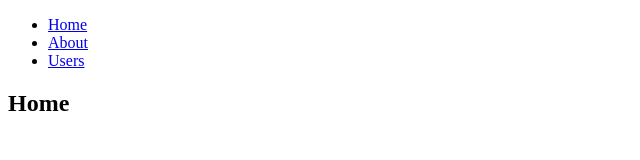
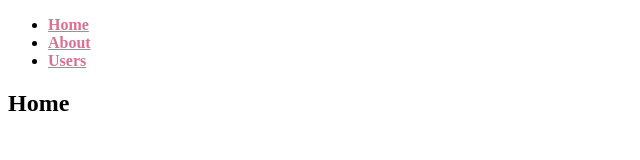
Before and after one commit to amalv/react-universal, a React app: page / in a window 1280 px wide. Shown: the top 160 px of the page, without its empty margins (0-640 px from the left). Built offline with nearby package versions, Linux system fonts and the light colour scheme.

Commit message:
Add styled-components (#9)

```diff
--- a/package.json
+++ b/package.json
@@ -1,6 +1,6 @@
 {
   "name": "react-universal",
-  "version": "0.2.0",
+  "version": "0.3.0",
   "description": "",
   "main": "webpack.config.js",
   "scripts": {
@@ -21,7 +21,8 @@
     "express": "^4.16.4",
     "react": "^16.0.0",
     "react-dom": "^16.0.0",
-    "react-router-dom": "^4.3.1"
+    "react-router-dom": "^4.3.1",
+    "styled-components": "^4.1.3"
   },
   "devDependencies": {
     "@babel/core": "^7.2.2",
@@ -33,6 +34,7 @@
     "@react-mock/state": "^0.1.7",
     "babel-eslint": "^10.0.1",
     "babel-loader": "^8.0.4",
+    "babel-plugin-styled-components": "^1.10.0",
     "bundlesize": "^0.17.0",
     "clean-webpack-plugin": "^1.0.1",
     "compression-webpack-plugin": "^2.0.0",
--- a/src/components/App.js
+++ b/src/components/App.js
@@ -1,5 +1,11 @@
 import React from 'react';
 import { Route, Link } from 'react-router-dom';
+import styled from 'styled-components';
+
+const StyledLink = styled(Link)`
+  color: palevioletred;
+  font-weight: bold;
+`;
 
 const Index = () => <h2>Home</h2>;
 const About = () => <h2>About</h2>;
@@ -20,13 +26,13 @@ export default class App extends React.Component {
         <nav>
           <ul>
             <li>
-              <Link to="/">{ title }</Link>
+              <StyledLink to="/">{ title }</StyledLink>
             </li>
             <li>
-              <Link to="/about/">About</Link>
+              <StyledLink to="/about/">About</StyledLink>
             </li>
             <li>
-              <Link to="/users/">Users</Link>
+              <StyledLink to="/users/">Users</StyledLink>
             </li>
           </ul>
         </nav>
```
Also changed, not shown: src/server.js (+11 -3 lines), 1 other file (tests, documents, lock files or other folders).
